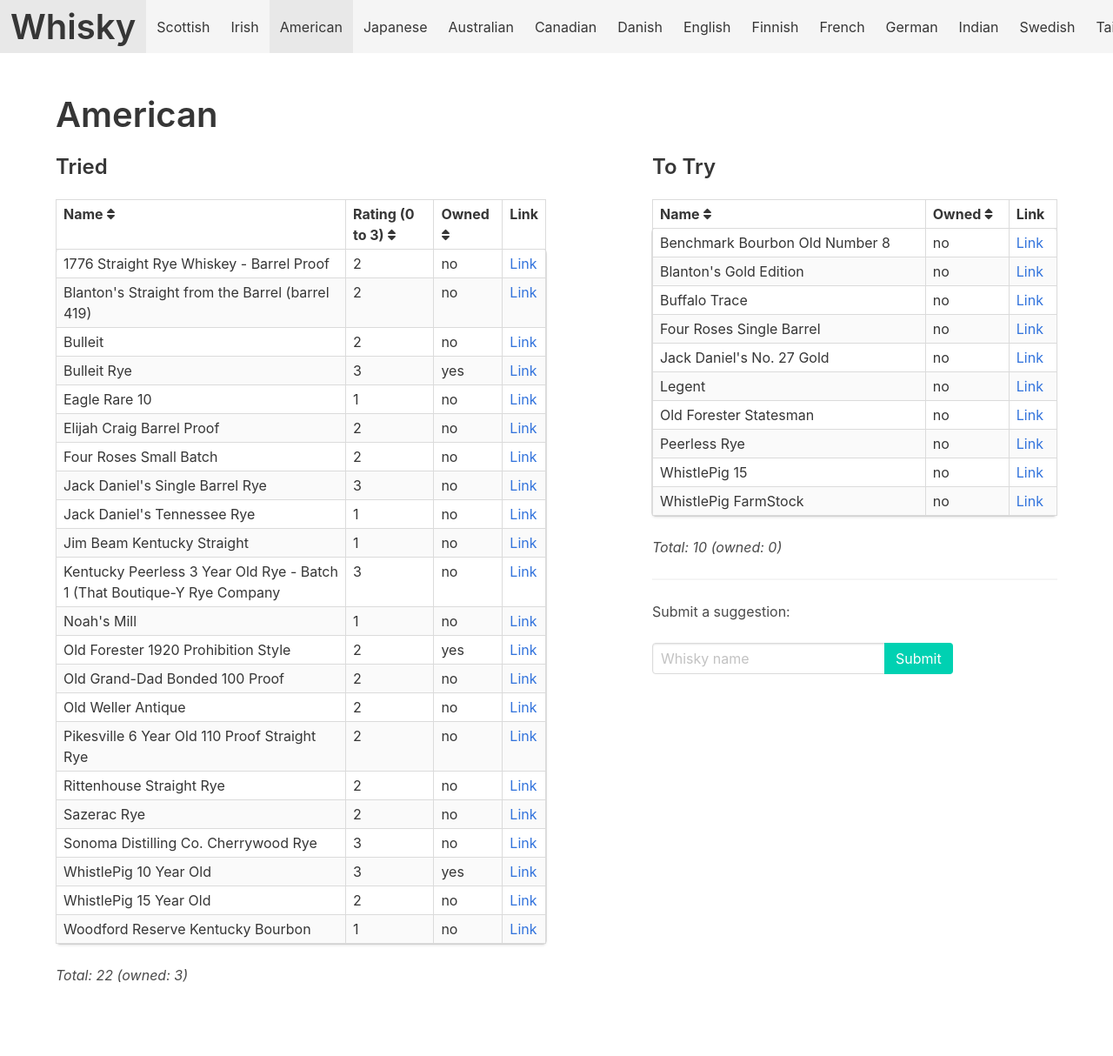
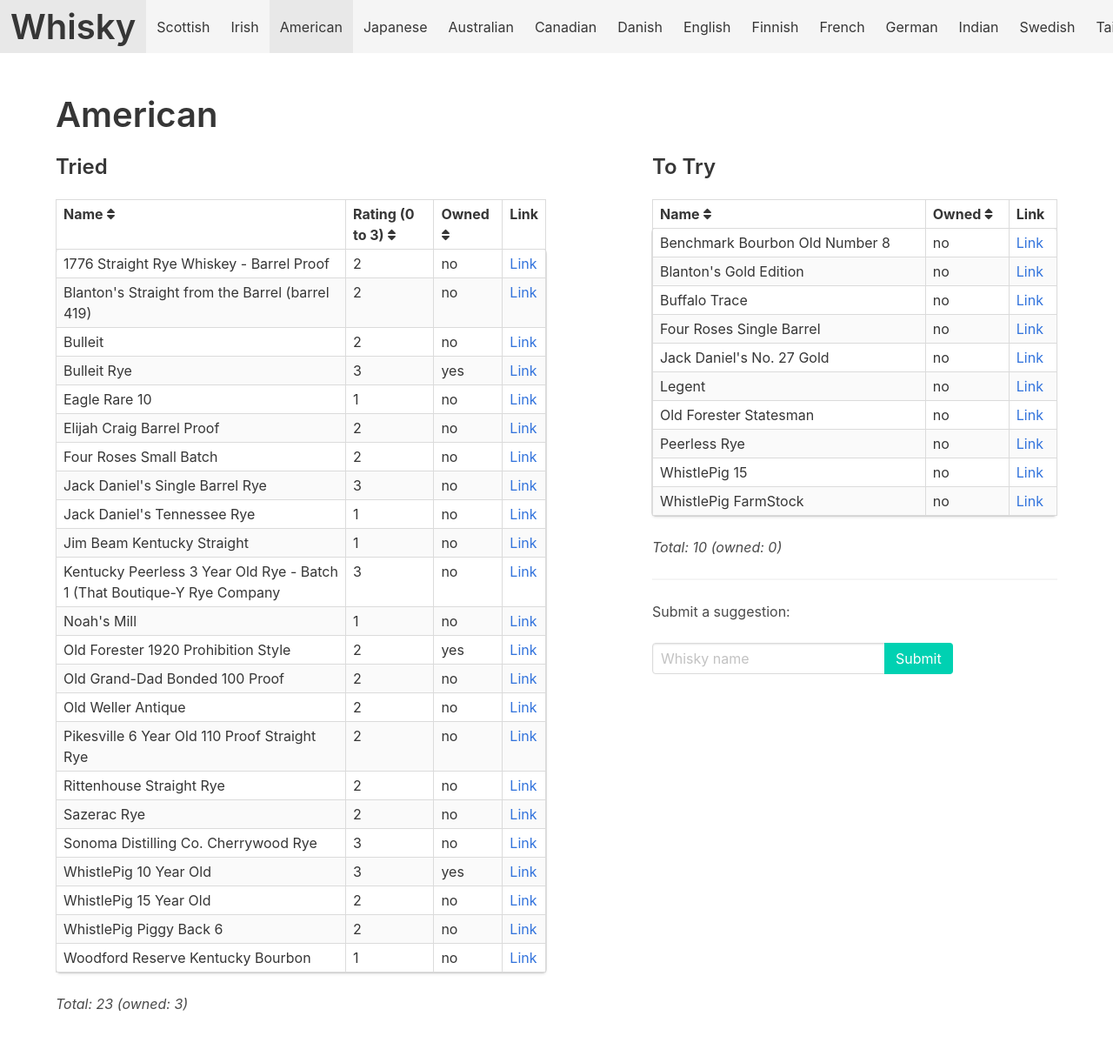
Before and after one commit to grega/whisky, a Jekyll site: the page built from american.html, in a window 1280 px wide. Shown: the whole page at 87% size. Built offline with Jekyll 4.4.1, drawn with Linux system fonts in a browser that asks for light colours; nearby versions of some CDN libraries; before the commit the page ends 1181 px from its top, so only the background shows below that.

Commit message:
Update tried.yml

```diff
--- a/_data/american/tried.yml
+++ b/_data/american/tried.yml
@@ -66,3 +66,6 @@
 
 - name: Rittenhouse Straight Rye
   rating: 2
+
+- name: WhistlePig Piggy Back 6
+  rating: 2
```
